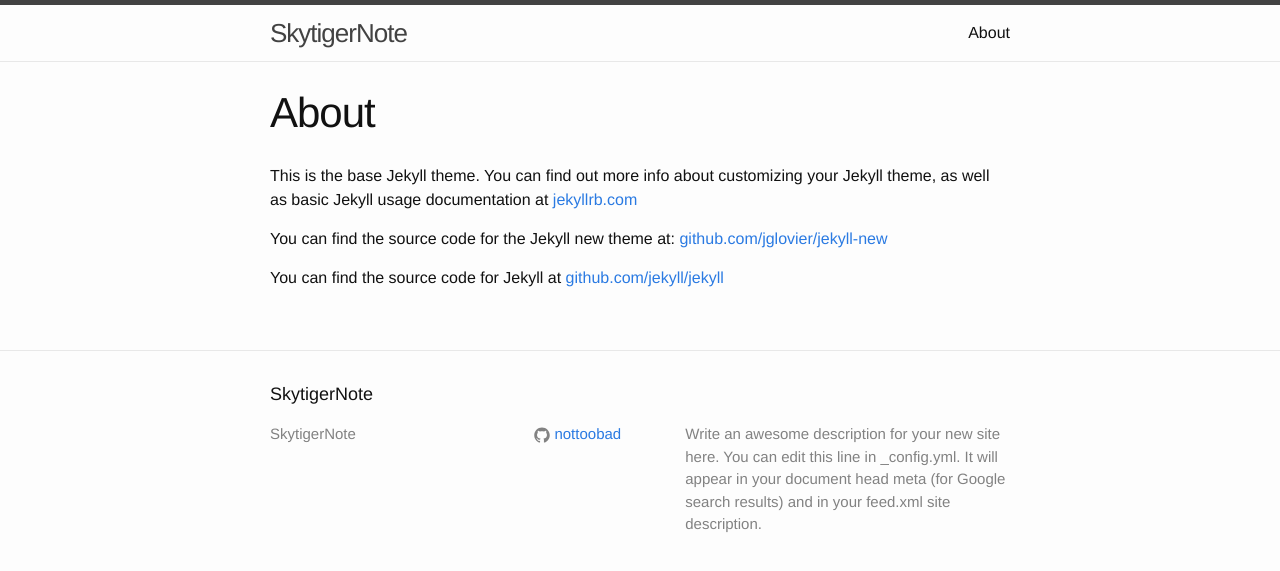
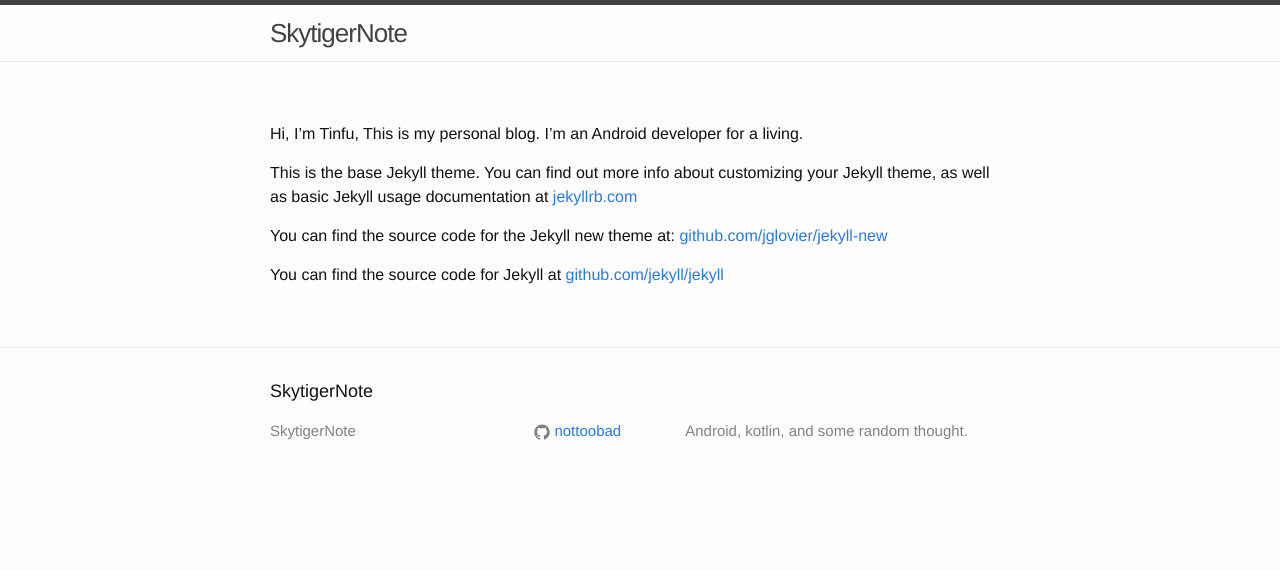
Before and after one commit to nottoobad/nottoobad.github.io, a Jekyll site: the page built from about.md, in a window 1280 px wide. Shown: the top 571 px of the page. Built offline with Jekyll 4.4.1, drawn with Linux system fonts in a browser that asks for light colours.

Commit message:
1.resolve potential security vulnerabilities 2.update site info

```diff
--- a/_config.yml
+++ b/_config.yml
@@ -2,11 +2,9 @@
 title: SkytigerNote
 #email: nottoobad@126.com
 description: > # this means to ignore newlines until "baseurl:"
-  Write an awesome description for your new site here. You can edit this
-  line in _config.yml. It will appear in your document head meta (for
-  Google search results) and in your feed.xml site description.
+  Android, kotlin, and some random thought.
 baseurl: "" # the subpath of your site, e.g. /blog/
-url: "http://yourdomain.com" # the base hostname & protocol for your site
+url: "http://skytiger.org" # the base hostname & protocol for your site
 #twitter_username: jekyllrb
 github_username:  nottoobad
 
--- a/about.md
+++ b/about.md
@@ -1,8 +1,11 @@
 ---
 layout: page
-title: About
+#title: About
 permalink: /about/
 ---
+
+Hi, I'm Tinfu, This is my personal blog.
+I'm an Android developer for a living.
 
 This is the base Jekyll theme. You can find out more info about customizing your Jekyll theme, as well as basic Jekyll usage documentation at [jekyllrb.com](http://jekyllrb.com/)
 
```
Also changed, not shown: Gemfile.lock.
